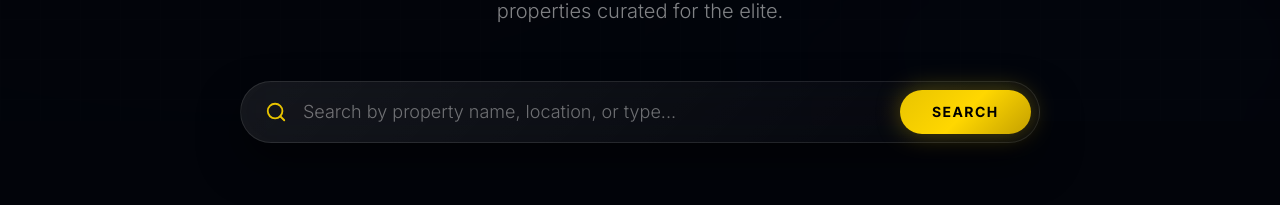
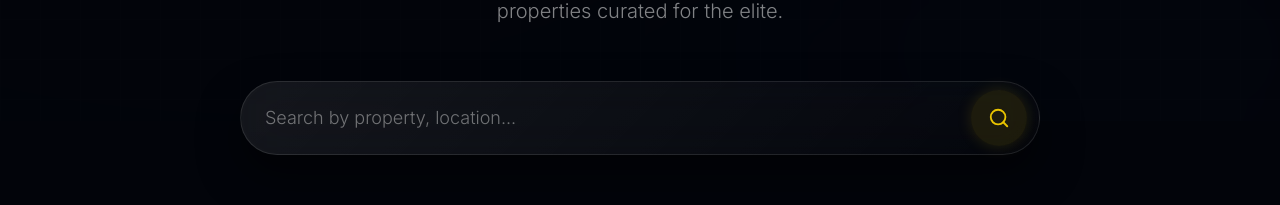
Before and after one commit to mrhidden313/MJ-marketing-, a React (Vite) app: page /properties in a window 1280 px wide. Shown: the part 341-546 px from the top of the page. Built offline with nearby package versions, Linux system fonts and the light colour scheme; no server answers; the database is empty.

Commit message:
Fix map button size and modern search bar UI

```diff
--- a/src/pages/Contact.tsx
+++ b/src/pages/Contact.tsx
@@ -165,14 +165,14 @@ export default function Contact() {
         </FadeUp>
 
         {/* Custom Premium "Open in Maps" Button Overlay */}
-        <div className="absolute bottom-10 left-1/2 -translate-x-1/2 z-30 pointer-events-auto">
+        <div className="absolute bottom-6 md:bottom-10 left-1/2 -translate-x-1/2 z-30 pointer-events-auto">
           <a
             href="https://maps.app.goo.gl/UbCALsZHu9Y9bFqW9"
             target="_blank"
             rel="noopener noreferrer"
-            className="flex items-center gap-3 bg-black/60 backdrop-blur-xl border border-gold-500/50 text-white font-bold uppercase tracking-wider text-sm px-8 py-4 rounded-full shadow-[0_0_40px_rgba(233,196,0,0.2)] hover:shadow-[0_0_60px_rgba(233,196,0,0.4)] hover:bg-gold-500 hover:text-black hover:scale-105 transition-all duration-400 group-hover:-translate-y-2"
+            className="flex items-center justify-center gap-2 md:gap-3 bg-black/70 backdrop-blur-xl border border-gold-500/50 text-white font-bold uppercase tracking-widest text-[10px] md:text-sm px-5 py-2.5 md:px-8 md:py-4 rounded-full shadow-[0_0_30px_rgba(233,196,0,0.2)] hover:shadow-[0_0_60px_rgba(233,196,0,0.4)] hover:bg-gold-500 hover:text-black hover:scale-105 transition-all duration-400 group-hover:-translate-y-2 whitespace-nowrap"
           >
-            Open in Google Maps <ExternalLink size={18} className="shrink-0" />
+            Open in Google Maps <ExternalLink size={14} className="shrink-0 md:w-[18px] md:h-[18px]" />
           </a>
         </div>
 
--- a/src/pages/Properties.tsx
+++ b/src/pages/Properties.tsx
@@ -90,17 +90,27 @@ export default function Properties() {
 
       {/* ═══════════════════════════════ PREMIUM SEARCH BAR ════════════════════════════ */}
       <section className="px-6 lg:px-12 max-w-4xl mx-auto mb-16 relative z-40 -mt-10">
-        <div className="liquid-glass rounded-full p-2 pl-6 border border-white/10 shadow-[0_20px_40px_rgba(0,0,0,0.5)] flex items-center gap-4 backdrop-blur-xl">
-          <Search size={22} className="text-gold-500 shrink-0" />
+        <div className="liquid-glass rounded-full p-2 pl-6 pr-2 md:pr-3 border border-white/10 shadow-[0_20px_40px_rgba(0,0,0,0.5)] flex items-center gap-3 backdrop-blur-xl transition-all duration-300 focus-within:shadow-[0_20px_50px_rgba(233,196,0,0.15)] focus-within:border-gold-500/30">
           <input
             type="text"
-            placeholder="Search by property name, location, or type..."
-            className="w-full bg-transparent border-none text-white focus:outline-none placeholder-white/40 font-light text-lg"
+            placeholder="Search by property, location..."
+            className="w-full bg-transparent border-none text-white focus:outline-none placeholder-white/40 font-light text-base md:text-lg"
             value={searchQuery}
             onChange={(e) => setSearchQuery(e.target.value)}
+            onKeyDown={(e) => {
+              if (e.key === 'Enter') {
+                e.preventDefault();
+                // Search is real-time, but capturing Enter prevents form submission if wrapped in the future
+              }
+            }}
           />
-          <button className="btn-gold px-8 py-3 rounded-full shrink-0">
-            Search
+          <button
+            type="button"
+            className="w-12 h-12 md:w-14 md:h-14 rounded-full bg-gold-500/10 hover:bg-gold-500 text-gold-500 hover:text-black flex items-center justify-center shrink-0 transition-all duration-300 shadow-[0_0_15px_rgba(233,196,0,0.15)] hover:shadow-[0_0_25px_rgba(233,196,0,0.4)] hover:scale-105 active:scale-95"
+            aria-label="Search"
+            onClick={(e) => e.preventDefault()}
+          >
+            <Search size={22} className="shrink-0" />
           </button>
         </div>
       </section>
```
